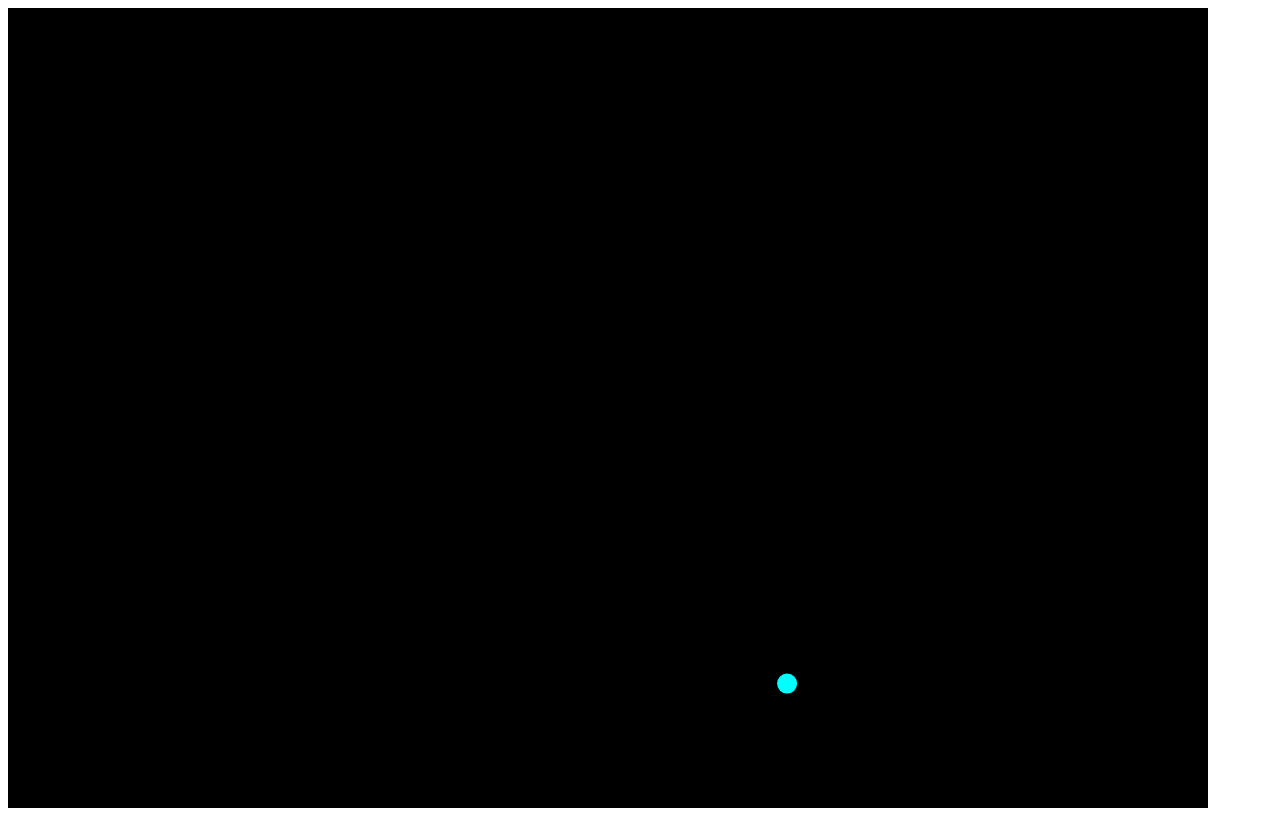
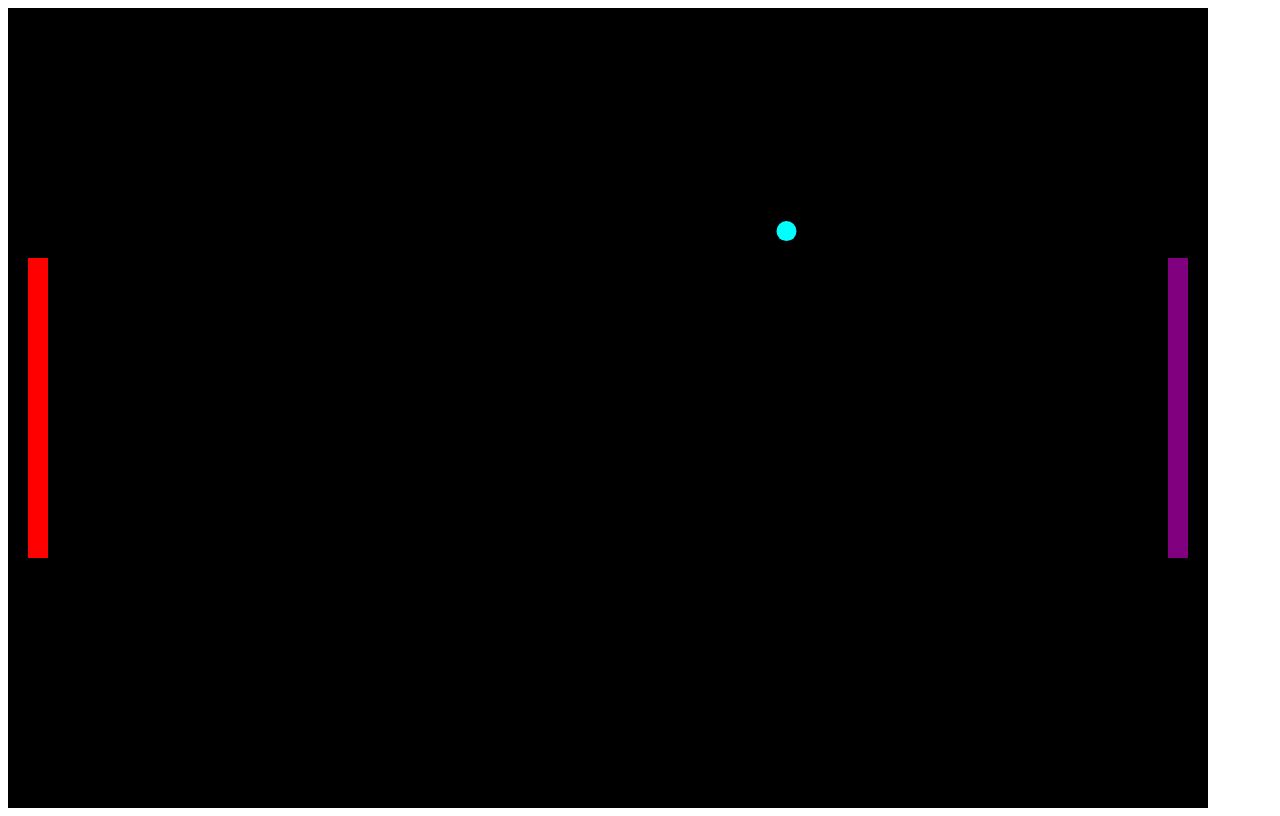
Before and after one commit to Sweekt/pong, a website: page public/index.html in a window 1280 px wide. Drawn offline with Linux system fonts and the light colour scheme.

Commit message:
Paddle can bounce the ball !

```diff
--- a/public/client.js
+++ b/public/client.js
@@ -1,7 +1,8 @@
-let canvas = document.getElementById("gameCanvas");
-let ctx = canvas.getContext("2d");
+const canvas = document.getElementById("gameCanvas");
+const ctx = canvas.getContext("2d");
 
 class Ball {
+    x; y; angle; speed; radius; color;
     constructor(x, y, angle, speed, radius, color) {
         this.x = x;
         this.y = y;
@@ -12,15 +13,73 @@ class Ball {
     }
 }
 
-// class Paddle {
-//     constructor()
+class Paddle {
+    x; y; width; height; color;
+    constructor(x, y, width, height, color) {
+        this.x = x;
+        this.y = y;
+        this.width = width;
+        this.height = height;
+        this.color = color;
+    }
+}
+
+let ball = new Ball(canvas.width / 2, 50, 0.3, 20, 10, "cyan");
+let lPaddle = new Paddle(30, canvas.height / 2, 20, 300, "red");
+let rPaddle = new Paddle(canvas.width - 30, canvas.height / 2, 20, 300, "purple");
+
+function norAngle() {
+    if (ball.angle < 0)
+        ball.angle += 2 * Math.PI;
+    if (ball.angle > 2 * Math.PI)
+        ball.angle -= 2 * Math.PI;
+}
+
+// function movePaddle(paddle, key) {
+//     if (key === "ArrowUp")
+//         paddle.y -= 10;
+//     else if (key === "ArrowDown")
+//         paddle.y += 10;
+//     if (paddle.y < 0)
+//         paddle.y =  0.5 * paddle.height;
+//     else if (paddle.y > canvas.height - paddle.height)
+//         paddle.y = canvas.height -  0.5 * paddle.height;
 // }
 
-let ball = new Ball(0, 0, -1, 10, 10, "cyan");
+function checkCollision(oldX, oldY) {
+    let sign = 1;
+    let posy;
+    if (ball.angle > 0.5 * Math.PI && ball.angle < 1.5 * Math.PI)
+        sign = -1;
+    if (sign === 1)
+        posy = oldY + Math.tan(ball.angle) * (rPaddle.x - (0.5 * rPaddle.width) - oldX);
+    else if (sign === -1)
+        posy = oldY + Math.tan(ball.angle) * (lPaddle.x + (0.5 * lPaddle.width) - oldX);
+    if (sign === 1 && posy >= rPaddle.y - 0.5 *  rPaddle.height && posy <= rPaddle.y + 0.5 * rPaddle.height)
+        return (1);
+    else if (sign === -1 && posy >= lPaddle.y - 0.5 * lPaddle.height && posy <= lPaddle.y + 0.5 * lPaddle.height)
+        return (2);
+    return (0);
+}
 
 function nextPos() {
+    const oldX = ball.x;
+    const oldY = ball.y;
+    let collision = 0;
     ball.x += Math.cos(ball.angle) * ball.speed;
     ball.y += Math.sin(ball.angle) * ball.speed;
+    if ((ball.x > rPaddle.x - 0.5 * rPaddle.width && (ball.angle < 0.5 * Math.PI || ball.angle > 1.5 * Math.PI)) || (ball.x < lPaddle.x + 0.5 * lPaddle.width && (ball.angle > 0.5 * Math.PI && ball.angle < 1.5 * Math.PI)))
+        collision = checkCollision(oldX, oldY); // 0 = nothing || 1 = right || 2 = left
+    if (collision === 1) {
+        console.log("right");
+        ball.x = rPaddle.x - rPaddle.width - (ball.x - rPaddle.x - 0.5 * rPaddle.width);
+        ball.angle = Math.PI - ball.angle;
+    }
+    else if (collision === 2) {
+        console.log("left");
+        ball.x = lPaddle.x + lPaddle.width / 2 + (ball.x - lPaddle.x + 0.5 * lPaddle.width);
+        ball.angle = Math.PI - ball.angle;
+    }
     if (ball.x > canvas.width) {
         ball.x = canvas.width - (ball.x - canvas.width);
         ball.angle = Math.PI - ball.angle;
@@ -37,6 +96,8 @@ function nextPos() {
         ball.y = -ball.y;
         ball.angle = 2 * Math.PI - ball.angle;
     }
+    norAngle();
+    console.log(ball.angle);
 }
 
 function animateBall() {
@@ -48,12 +109,18 @@ function animateBall() {
     ctx.beginPath();
     ctx.arc(ball.x, ball.y, ball.radius, 0, Math.PI * 2);
     ctx.fill();
+    // Dessiner les raquettes
+    ctx.fillStyle = lPaddle.color;
+    ctx.fillRect(lPaddle.x - lPaddle.width * 0.5, lPaddle.y - lPaddle.height * 0.5, lPaddle.width, lPaddle.height);
+    ctx.fillStyle = rPaddle.color;
+    ctx.fillRect(rPaddle.x - rPaddle.width / 2, rPaddle.y - rPaddle.height / 2, rPaddle.width, rPaddle.height);
     nextPos();
     // Relance l'animation à chaque frame
     requestAnimationFrame(animateBall);
 }
 
 animateBall();
+//movePaddle(lPaddle, );
 delete Ball;
 let socket = new WebSocket("ws://localhost:8080");
 socket.onopen = function () { return console.log("Connected to server"); };
--- a/public/index.html
+++ b/public/index.html
@@ -1,2 +1,4 @@
+<body>
 <canvas id="gameCanvas" width="1200" height="800"></canvas>
 <script src="client.js"></script>
+</body>
```
Also changed, not shown: src/client.ts (+82 -13 lines).
